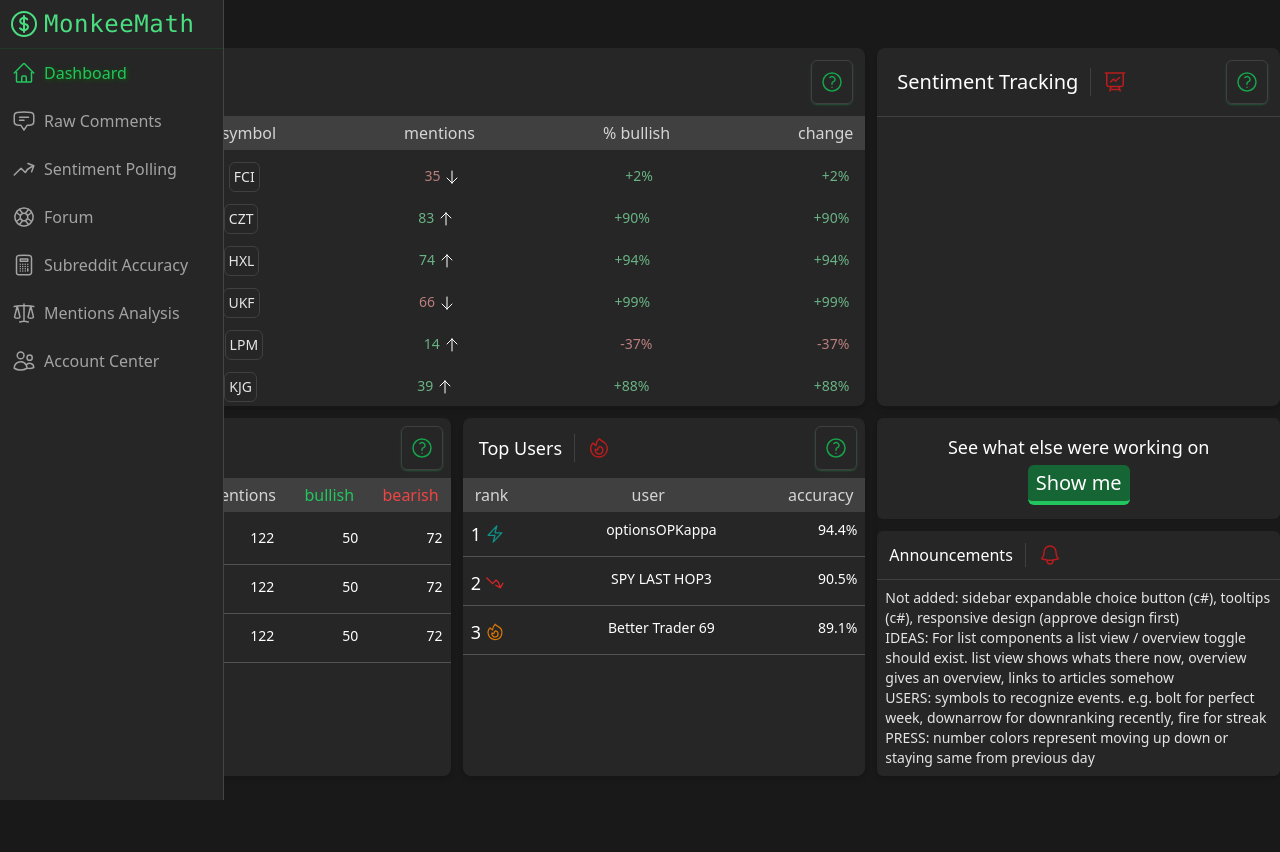
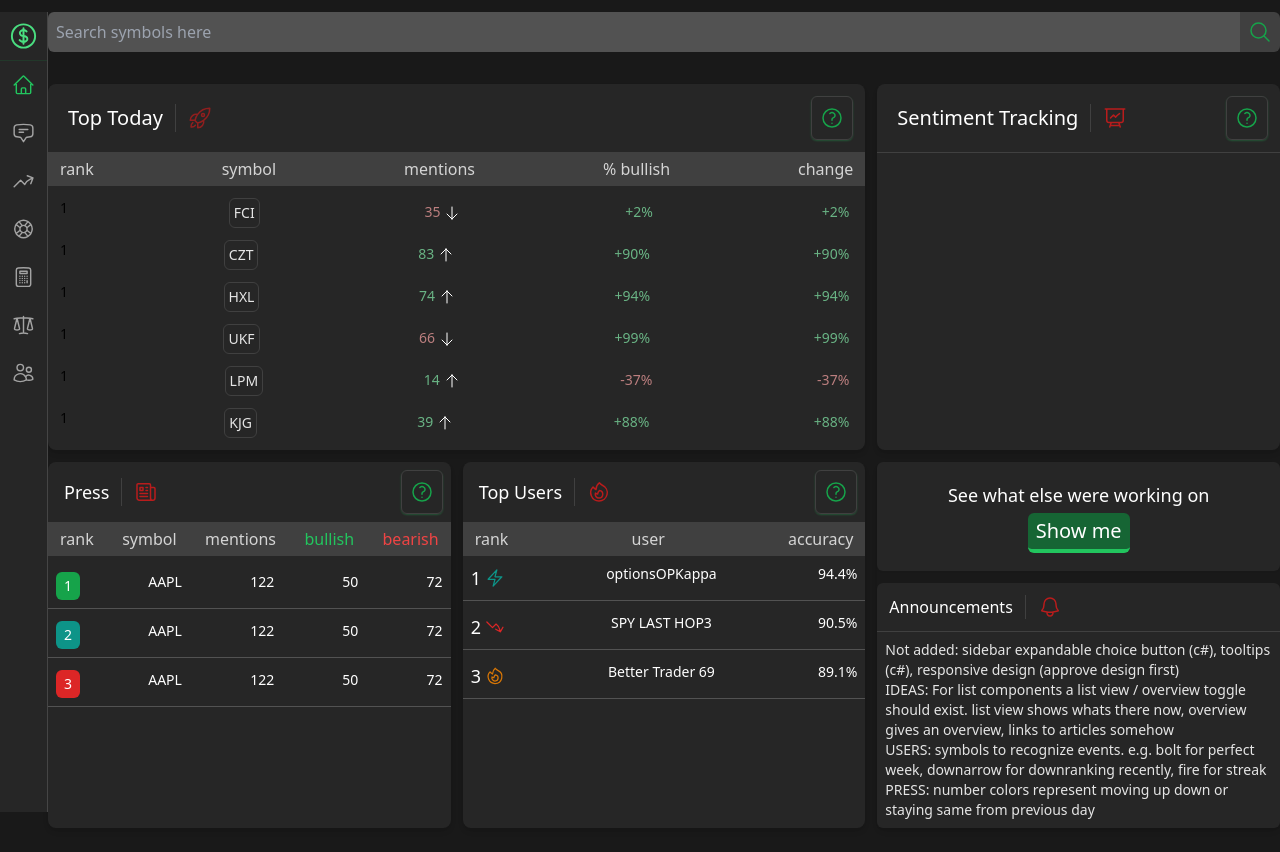
Before and after one commit to joshrudesill/MM-design, a Next.js app: page / in a window 1280 px wide. Before the commit the page ends 800 px from the top, so only its background shows below. Built offline with nearby package versions, Linux system fonts and the light colour scheme.

Commit message:
search bar

```diff
--- a/components/sidebar.js
+++ b/components/sidebar.js
@@ -21,59 +21,59 @@ const Sidebar = () => {
   ];
   return (
     <div
-      className="flex flex-col group w-12 hover:w-56 border-r border-neutral-500/40 h-screen z-50 fixed left-0 "
+      className='flex flex-col group w-12 hover:w-56 border-r border-neutral-500/40 h-screen z-50 fixed left-0 '
       style={{ background: "rgb(38, 38, 38)" }}
     >
-      <div className="text-green-400  p-2 text-2xl border-green-700/20 border-b font-mono tracking-wide">
-        <p className="flex flex-row gap-1">
-          <CurrencyDollarIcon className="h-8" />
-          <p className="hidden group-hover:block">MonkeeMath</p>
-        </p>
+      <div className='text-green-400  p-2 text-2xl border-green-700/20 border-b font-mono tracking-wide'>
+        <div className='flex flex-row gap-1'>
+          <CurrencyDollarIcon className='h-8' />
+          <p className='hidden group-hover:block'>MonkeeMath</p>
+        </div>
       </div>
-      <div className=" text-green-500 p-3 transition transform hover:-translate-y-0.5 cursor-pointer ">
-        <p
+      <div className=' text-green-500 p-3 transition transform hover:-translate-y-0.5 cursor-pointer '>
+        <div
           style={{ textShadow: "#0c6900 1px 1px 5px" }}
-          className="flex flex-row gap-2"
+          className='flex flex-row gap-2'
         >
-          <HomeIcon className="h-6" />
-          <p className="hidden group-hover:block">{names[0]}</p>
-        </p>
+          <HomeIcon className='h-6' />
+          <p className='hidden group-hover:block'>{names[0]}</p>
+        </div>
       </div>
-      <div className="text-neutral-400  p-3  transition transform hover:-translate-y-0.5 cursor-pointer ">
-        <p className="flex flex-row gap-2">
-          <ChatBubbleBottomCenterTextIcon className="h-6" />
-          <p className="hidden group-hover:block">{names[1]}</p>
-        </p>
+      <div className='text-neutral-400  p-3  transition transform hover:-translate-y-0.5 cursor-pointer '>
+        <div className='flex flex-row gap-2'>
+          <ChatBubbleBottomCenterTextIcon className='h-6' />
+          <p className='hidden group-hover:block'>{names[1]}</p>
+        </div>
       </div>
-      <div className="text-neutral-400  p-3 transition transform hover:-translate-y-0.5 cursor-pointer  ">
-        <p className="flex flex-row gap-2">
-          <ArrowTrendingUpIcon className="h-6" />
-          <p className="hidden group-hover:block">{names[2]}</p>
-        </p>
+      <div className='text-neutral-400  p-3 transition transform hover:-translate-y-0.5 cursor-pointer  '>
+        <div className='flex flex-row gap-2'>
+          <ArrowTrendingUpIcon className='h-6' />
+          <p className='hidden group-hover:block'>{names[2]}</p>
+        </div>
       </div>
-      <div className="text-neutral-400  p-3  transition transform hover:-translate-y-0.5 cursor-pointer ">
-        <p className="flex flex-row gap-2">
-          <LifebuoyIcon className="h-6" />
-          <p className="hidden group-hover:block">{names[3]}</p>
-        </p>
+      <div className='text-neutral-400  p-3  transition transform hover:-translate-y-0.5 cursor-pointer '>
+        <div className='flex flex-row gap-2'>
+          <LifebuoyIcon className='h-6' />
+          <p className='hidden group-hover:block'>{names[3]}</p>
+        </div>
       </div>
-      <div className="text-neutral-400  p-3  transition transform hover:-translate-y-0.5 cursor-pointer ">
-        <p className="flex flex-row gap-2">
-          <CalculatorIcon className="h-6" />
-          <p className="hidden group-hover:block">{names[4]}</p>
-        </p>
+      <div className='text-neutral-400  p-3  transition transform hover:-translate-y-0.5 cursor-pointer '>
+        <div className='flex flex-row gap-2'>
+          <CalculatorIcon className='h-6' />
+          <p className='hidden group-hover:block'>{names[4]}</p>
+        </div>
       </div>
-      <div className="text-neutral-400  p-3  transition transform hover:-translate-y-0.5 cursor-pointer ">
-        <p className="flex flex-row gap-2">
-          <ScaleIcon className="h-6" />
-          <p className="hidden group-hover:block">{names[5]}</p>
-        </p>
+      <div className='text-neutral-400  p-3  transition transform hover:-translate-y-0.5 cursor-pointer '>
+        <div className='flex flex-row gap-2'>
+          <ScaleIcon className='h-6' />
+          <p className='hidden group-hover:block'>{names[5]}</p>
+        </div>
       </div>
-      <div className="text-neutral-400  p-3  transition transform hover:-translate-y-0.5 cursor-pointer ">
-        <p className="flex flex-row gap-2">
-          <UsersIcon className="h-6" />
-          <p className="hidden group-hover:block">{names[6]}</p>
-        </p>
+      <div className='text-neutral-400  p-3  transition transform hover:-translate-y-0.5 cursor-pointer '>
+        <div className='flex flex-row gap-2'>
+          <UsersIcon className='h-6' />
+          <p className='hidden group-hover:block'>{names[6]}</p>
+        </div>
       </div>
     </div>
   );
--- a/pages/index.js
+++ b/pages/index.js
@@ -4,6 +4,10 @@ import Graph from "@/components/graph";
 import Other from "@/components/otherfeatures";
 import Sidebar from "@/components/sidebar";
 import TopToday from "@/components/topToday";
+import {
+  MagnifyingGlassIcon,
+  ServerStackIcon,
+} from "@heroicons/react/24/outline";
 
 import { useRef } from "react";
 export default function Home() {
@@ -11,7 +15,16 @@ export default function Home() {
     <>
       <Sidebar />
       <div className='container mx-auto'>
-        <div className='grid ml-12 pt-12 pb-6 grid-rows-6 grid-cols-12 gap-3 sm:h-screen'>
+        <div className='flex mt-3 ml-12'>
+          <input
+            className='w-full bg-neutral-600 p-2 rounded-l-md text-neutral-900'
+            placeholder='Search symbols here'
+          ></input>
+          <div className=' bg-neutral-700 p-2 rounded-r-md'>
+            <MagnifyingGlassIcon className='h-6 my-auto text-green-600' />
+          </div>
+        </div>
+        <div className='grid ml-12 pt-8 pb-6 grid-rows-6 grid-cols-12 gap-3 sm:h-screen'>
           <div className='rounded-lg hover:shadow-green-400/80 shadow-md row-span-3 md:col-span-8 col-span-full sm:col-span-6 bg-neutral-800'>
             <TopToday />
           </div>
```
Also changed, not shown: components/articlementions.js (+6 -2 lines).
